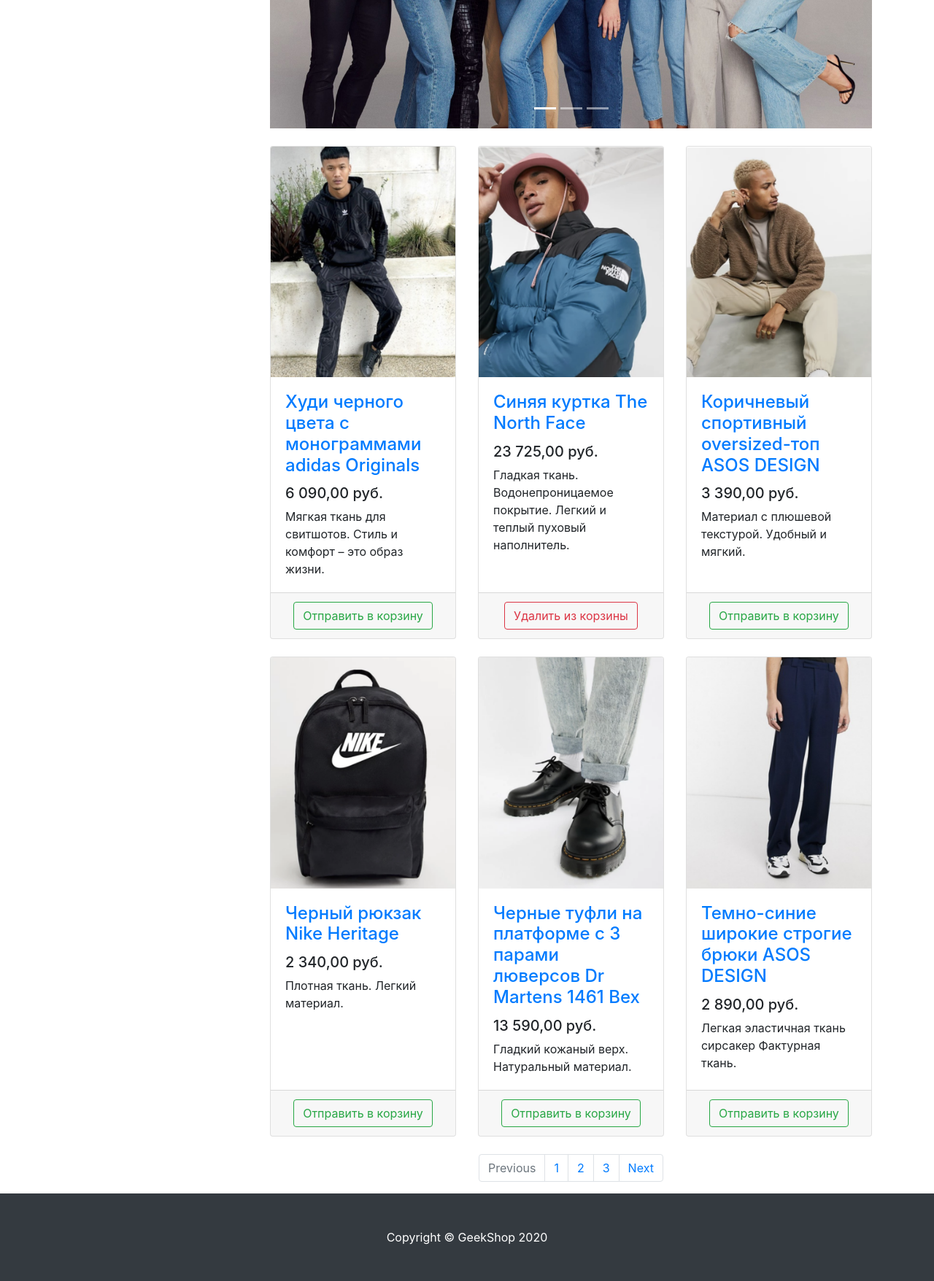
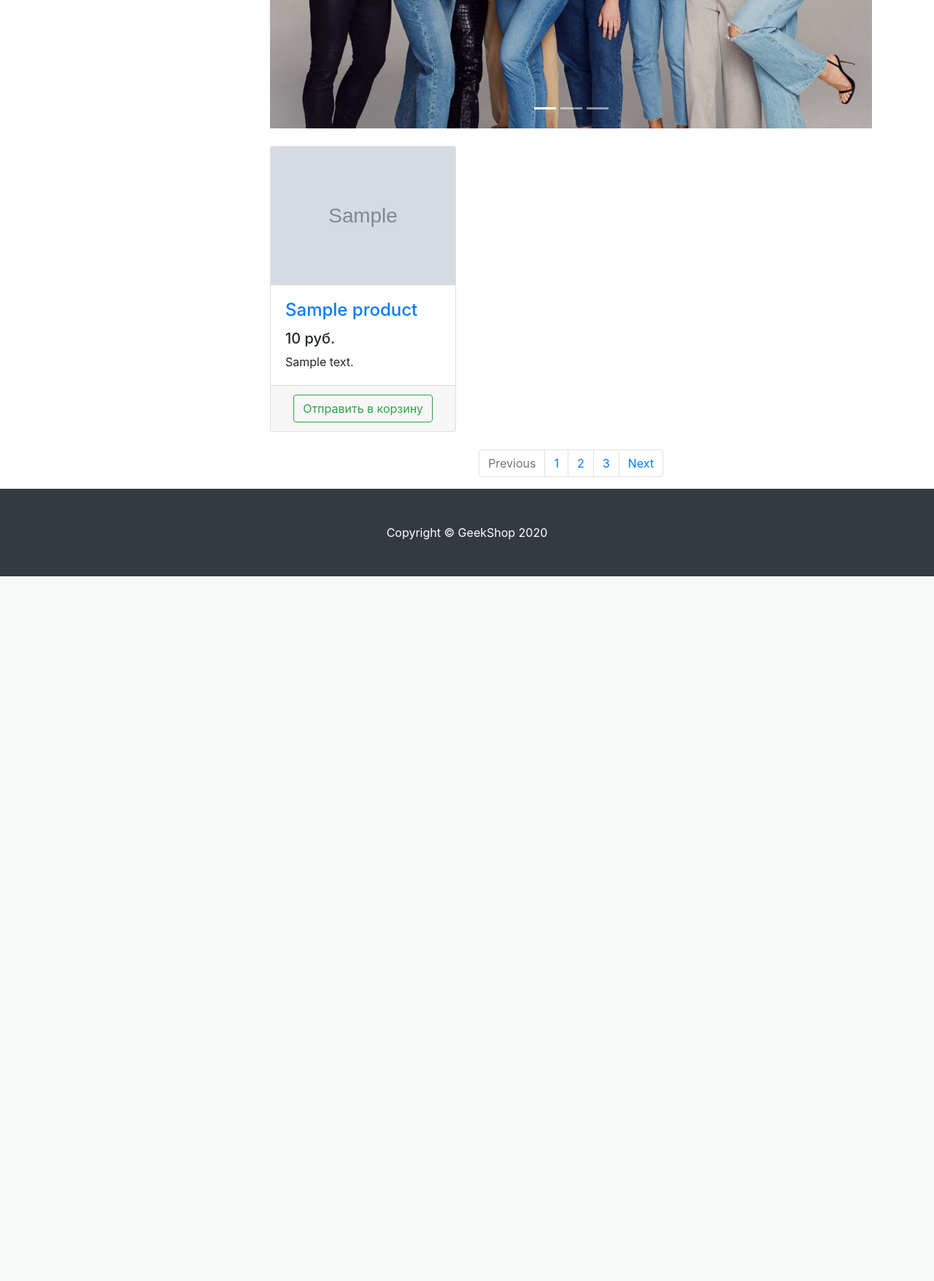
Before and after one commit to blackskam/geekshop-server, a Django app: template products/templates/products/products.html in a window 1280 px wide. Shown: the part 399-2155 px from the top of the page at 73% size. After the commit the page ends 1189 px from the top, so only its background shows below. Run offline with Django 3.2, Linux system fonts and the light colour scheme; the template is opened without the code that fills it: most values are stand-ins (such as "Sample title", 1, 10 or a date in 2020); grey boxes marked "Sample" are stand-in pictures; some libraries are stand-ins or nearby versions.

Commit message:
add dynamic content

```diff
--- a/products/templates/products/index.html
+++ b/products/templates/products/index.html
@@ -9,7 +9,7 @@
     <meta name="description" content="">
     <meta name="author" content="">
 
-    <title>GeekShop</title>
+    <title>{{ title }}</title>
 
     <!-- Bootstrap core CSS -->
     <link href="{% static 'vendor/bootstrap/css/bootstrap.min.css' %}" rel="stylesheet">
--- a/products/templates/products/products.html
+++ b/products/templates/products/products.html
@@ -9,7 +9,7 @@
     <meta name="description" content="">
     <meta name="author" content="">
 
-    <title>GeekShop - Каталог</title>
+    <title>{{ title }}</title>
 
     <!-- Bootstrap core CSS -->
     <link href="{% static 'vendor/bootstrap/css/bootstrap.min.css' %}" rel="stylesheet">
@@ -112,20 +112,21 @@
             </div>
 
             <div class="row">
+                {% for product in products %}
 
-                <div class="col-lg-4 col-md-6 mb-4">
+                    <div class="col-lg-4 col-md-6 mb-4">
                     <div class="card h-100">
                         <a href="#">
                             <img class="card-img-top"
-                                 src="{% static 'vendor/img/products/Adidas-hoodie.png' %}"
+                                 src="{% static product.image %}"
                                  alt="">
                         </a>
                         <div class="card-body">
                             <h4 class="card-title">
-                                <a href="#">Худи черного цвета с монограммами adidas Originals</a>
+                                <a href="#">{{ product.name }}</a>
                             </h4>
-                            <h5>6 090,00 руб.</h5>
-                            <p class="card-text">Мягкая ткань для свитшотов. Стиль и комфорт – это образ жизни.</p>
+                            <h5>{{ product.price }} руб.</h5>
+                            <p class="card-text">{{ product.description }}</p>
                         </div>
                         <div class="card-footer text-center">
                             <button type="button" class="btn btn-outline-success">Отправить в корзину</button>
@@ -133,106 +134,7 @@
                     </div>
                 </div>
 
-                <div class="col-lg-4 col-md-6 mb-4">
-                    <div class="card h-100">
-                        <a href="#">
-                            <img class="card-img-top"
-                                 src="{% static 'vendor/img/products/Blue-jacket-The-North-Face.png' %}" alt="">
-                        </a>
-                        <div class="card-body">
-                            <h4 class="card-title">
-                                <a href="#">Синяя куртка The North Face</a>
-                            </h4>
-                            <h5>23 725,00 руб.</h5>
-                            <p class="card-text">
-                                Гладкая ткань. Водонепроницаемое покрытие. Легкий и теплый пуховый наполнитель.
-                            </p>
-                        </div>
-                        <div class="card-footer text-center">
-                            <button type="button" class="btn btn-outline-danger">Удалить из корзины</button>
-                        </div>
-                    </div>
-                </div>
-
-                <div class="col-lg-4 col-md-6 mb-4">
-                    <div class="card h-100">
-                        <a href="#">
-                            <img class="card-img-top"
-                                 src="{% static 'vendor/img/products/Brown-sports-oversized-top-ASOS-DESIGN.png' %}"
-                                 alt="">
-                        </a>
-                        <div class="card-body">
-                            <h4 class="card-title">
-                                <a href="#">Коричневый спортивный oversized-топ ASOS DESIGN</a>
-                            </h4>
-                            <h5>3 390,00 руб.</h5>
-                            <p class="card-text">Материал с плюшевой текстурой. Удобный и мягкий.</p>
-                        </div>
-                        <div class="card-footer text-center">
-                            <button type="button" class="btn btn-outline-success">Отправить в корзину</button>
-                        </div>
-                    </div>
-                </div>
-
-                <div class="col-lg-4 col-md-6 mb-4">
-                    <div class="card h-100">
-                        <a href="#">
-                            <img class="card-img-top"
-                                 src="{% static 'vendor/img/products/Black-Nike-Heritage-backpack.png' %}"
-                                 alt="">
-                        </a>
-                        <div class="card-body">
-                            <h4 class="card-title">
-                                <a href="#">Черный рюкзак Nike Heritage</a>
-                            </h4>
-                            <h5>2 340,00 руб.</h5>
-                            <p class="card-text">Плотная ткань. Легкий материал.</p>
-                        </div>
-                        <div class="card-footer text-center">
-                            <button type="button" class="btn btn-outline-success">Отправить в корзину</button>
-                        </div>
-                    </div>
-                </div>
-
-                <div class="col-lg-4 col-md-6 mb-4">
-                    <div class="card h-100">
-                        <a href="#">
-                            <img class="card-img-top"
-                                 src="{% static 'vendor/img/products/Black-Dr-Martens-shoes.png' %}"
-                                 alt="">
-                        </a>
-                        <div class="card-body">
-                            <h4 class="card-title">
-                                <a href="#">Черные туфли на платформе с 3 парами люверсов Dr Martens 1461 Bex</a>
-                            </h4>
-                            <h5>13 590,00 руб.</h5>
-                            <p class="card-text">Гладкий кожаный верх. Натуральный материал.</p>
-                        </div>
-                        <div class="card-footer text-center">
-                            <button type="button" class="btn btn-outline-success">Отправить в корзину</button>
-                        </div>
-                    </div>
-                </div>
-
-                <div class="col-lg-4 col-md-6 mb-4">
-                    <div class="card h-100">
-                        <a href="#">
-                            <img class="card-img-top"
-                                 src="{% static 'vendor/img/products/Dark-blue-wide-leg-ASOs-DESIGN-trousers.png' %}"
-                                 alt="">
-                        </a>
-                        <div class="card-body">
-                            <h4 class="card-title">
-                                <a href="#">Темно-синие широкие строгие брюки ASOS DESIGN</a>
-                            </h4>
-                            <h5>2 890,00 руб.</h5>
-                            <p class="card-text">Легкая эластичная ткань сирсакер Фактурная ткань.</p>
-                        </div>
-                        <div class="card-footer text-center">
-                            <button type="button" class="btn btn-outline-success">Отправить в корзину</button>
-                        </div>
-                    </div>
-                </div>
+                {% endfor %}
 
             </div>
 
```
Also changed, not shown: products/views.py (+46 -2 lines).
